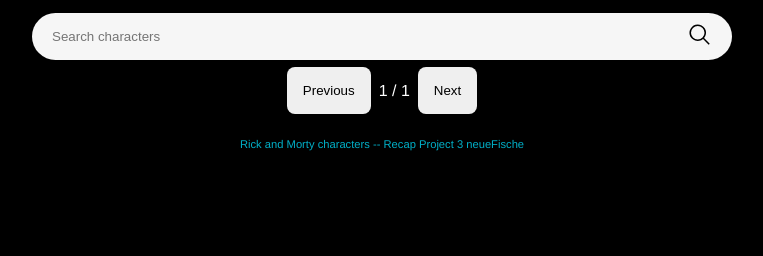
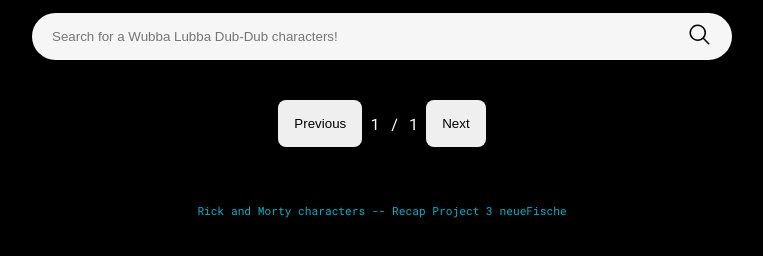
Before and after one commit to josereyes11/recap-three-Rick-and-Morty, a website with bundled scripts: page index.html in a window 1280 px wide. Shown: the part 250-506 px from the top of the page, without its empty margins (258-1021 px from the left). Built offline with nearby package versions, Linux system fonts and the light colour scheme; no server answers.

Commit message:
final styling

```diff
--- a/components/CharacterCard/CharacterCard.css
+++ b/components/CharacterCard/CharacterCard.css
@@ -3,7 +3,7 @@
   display: flex;
   flex-wrap: wrap;
   justify-content: center;
-  gap: 8px;
+  gap: 10px;
 }
 .card {
   width: 250px;
--- a/components/NavPagination/NavPagination.css
+++ b/components/NavPagination/NavPagination.css
@@ -1,11 +1,12 @@
 .navigation {
-  height: 30px;
+  height: auto;
   display: grid;
   grid-template-columns: 100px 100px 100px;
   display: flex;
   justify-content: center;
   align-items: center;
   gap: 8px;
+  padding: 24px;
   color: white;
 }
 
--- a/components/SearchBar/SearchBar.js
+++ b/components/SearchBar/SearchBar.js
@@ -23,7 +23,7 @@ export function SearchBar(props) {
   const searchBar = document.createElement("form");
   searchBar.classList.add("search-bar");
   searchBar.innerHTML = `
-  <input name="query" class="search-bar__input" type="text" placeholder="Search characters" aria-label="character name"/>
+  <input name="query" class="search-bar__input" type="text" placeholder="Search for a Wubba Lubba Dub-Dub characters!" aria-label="character name"/>
   <button type="button" class="search-bar__clear-button search-bar__clear-button--hidden" aria-label="clear search">
   <img class="search-bar__icon" src="assets/clear__icon.svg" alt=""/>
   </button>
--- a/index.html
+++ b/index.html
@@ -7,6 +7,12 @@
       content="width=device-width, initial-scale=1, shrink-to-fit=no"
     />
     <title>Rick and Morty Character Log</title>
+    <link rel="preconnect" href="https://fonts.googleapis.com" />
+    <link rel="preconnect" href="https://fonts.gstatic.com" crossorigin />
+    <link
+      href="https://fonts.googleapis.com/css2?family=Roboto+Mono:wght@400;700&display=swap"
+      rel="stylesheet"
+    />
     <link rel="stylesheet" href="./styles.css" />
     <script type="module" src="./index.js"></script>
   </head>
--- a/index.js
+++ b/index.js
@@ -37,6 +37,8 @@ async function fetchCharacters() {
     const card = createCharacterCard(character);
     cardContainer.append(card);
   });
+
+  window.scrollTo({ top: 0, behavior: "smooth" });
 }
 
 /* Use the created functions inside your `index.js` to generate the UI components. You'll need to
--- a/styles.css
+++ b/styles.css
@@ -12,7 +12,7 @@
 :root {
   --color-primary: #000;
   --color-secondary: #f6f6f6;
-  --font-family: Helvetica;
+  --font-family: "Roboto Mono", monospace;
 }
 
 body {
@@ -40,6 +40,7 @@ main {
   display: flex;
   justify-content: center;
   margin: 16px;
+  cursor: pointer;
 }
 
 .div-disclaimer {
```
